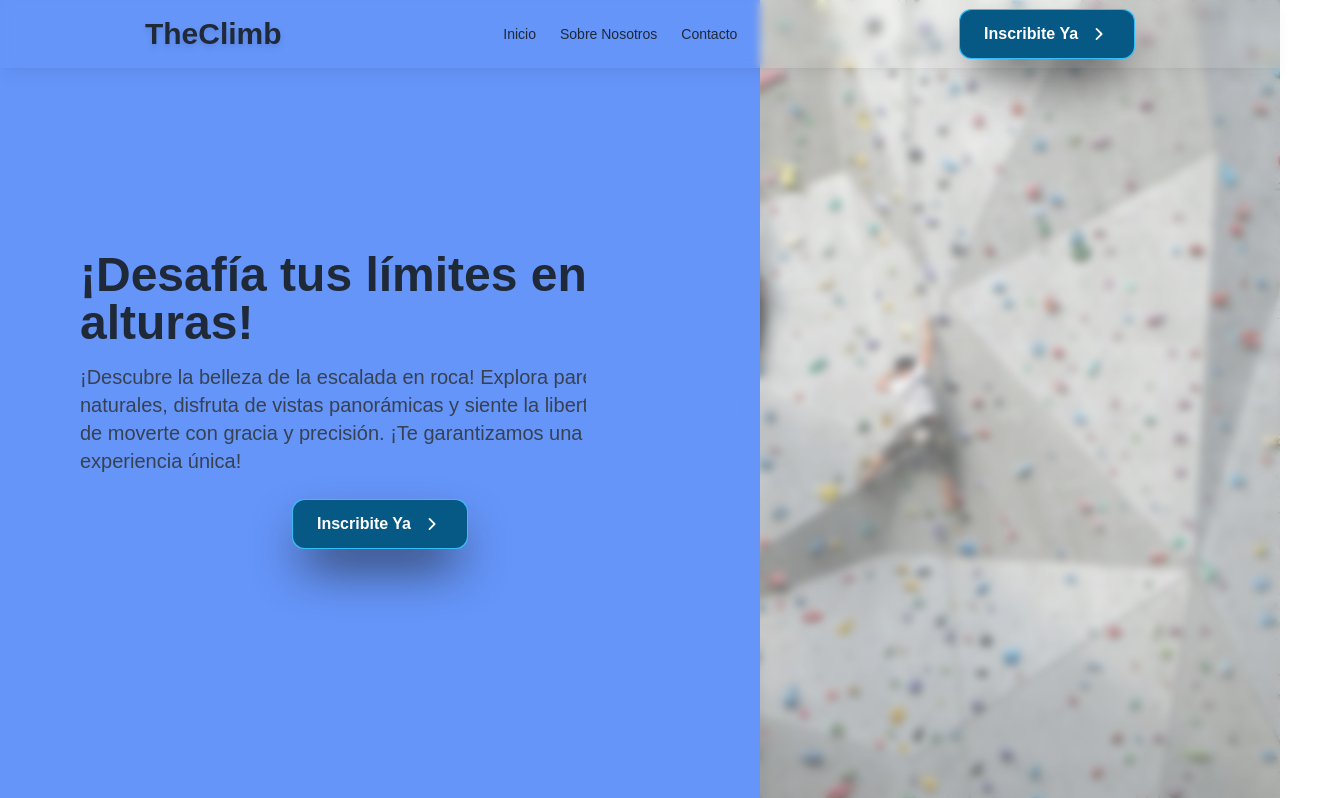
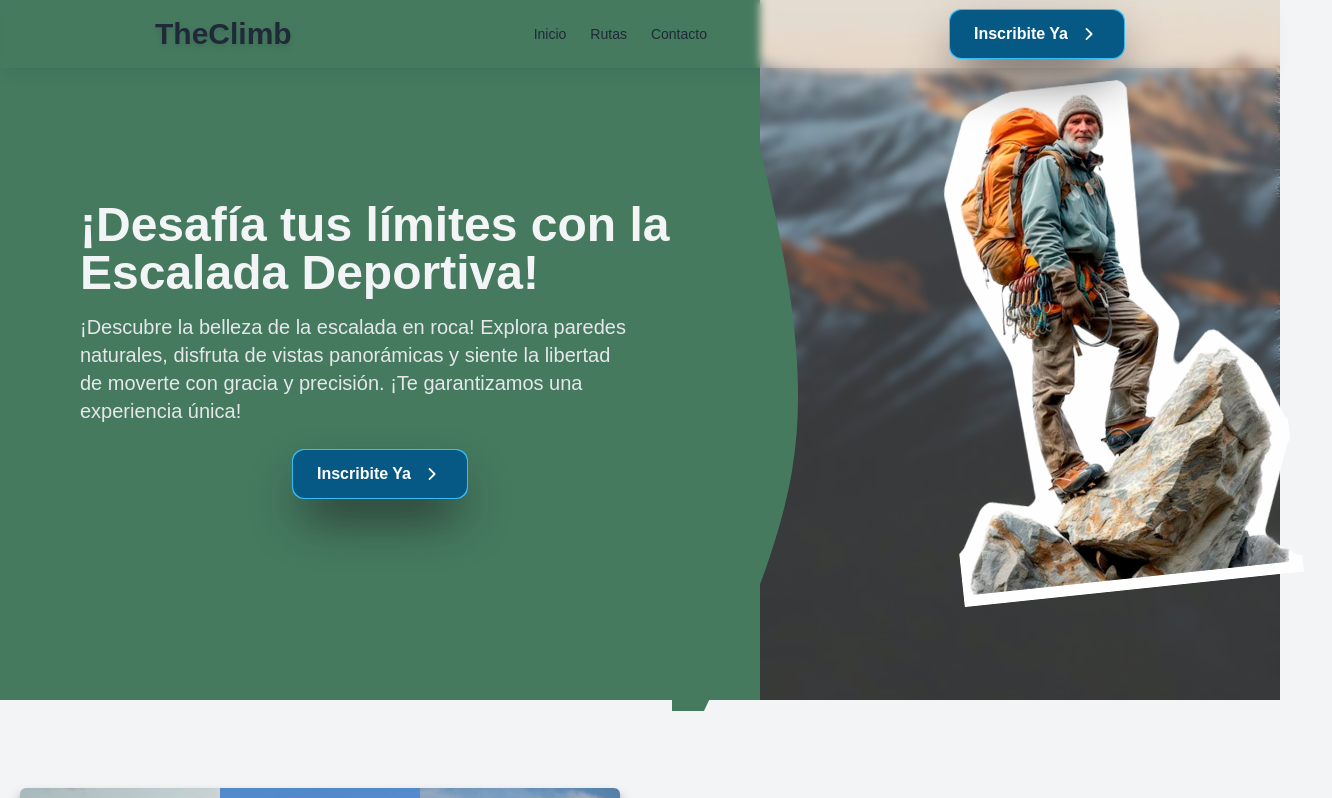
Before and after one commit to JhonnyRamos04/WebClambingReact, a React (Vite) app: page / in a window 1280 px wide. Shown: the top 798 px of the page, 1332 px wide, since content can reach past the window. Built offline with nearby package versions, Linux system fonts and the light colour scheme; a web font is replaced by a local one.

Commit message:
Change HeroSection

```diff
--- a/src/components/Header.jsx
+++ b/src/components/Header.jsx
@@ -22,7 +22,7 @@ export const Header = () => {
                             <a className='hover:underline' href='/'>Inicio</a>
                         </li>
                         <li>
-                            <a className='hover:underline' href='#'>Sobre Nosotros</a>
+                            <a className='hover:underline' href='#'>Rutas</a>
                         </li>
                         <li>
                             <a className='hover:underline' href='#'>Contacto</a>
--- a/src/components/Hero.jsx
+++ b/src/components/Hero.jsx
@@ -3,29 +3,31 @@ import { Wave } from "./ui/Wave"
 
 export const Hero = () => {
     return (
-        <section className='flex justify-between'>
+        <section className='flex '>
+            <Wave className="rotate-90 h-[160px] w-full absolute bottom-[369px] -right-28 z-0  " aria-hidden="true" />
             <div
-                className='bg-[#6595F9] h-screen flex flex-col px-20 py-4 items-center justify-center'
+                className='bg-[#457A5F] h-[700px] flex flex-col px-20 py-4 items-center justify-center'
             >
                 <div className="max-w-[600px]">
-                    <h1 className='text-4xl md:text-5xl font-bold text-gray-800 mb-4'>
-                        ¡Desafía tus límites en las alturas!
+                    <h1 className='text-4xl md:text-5xl font-bold text-gray-100 mb-4'>
+                        ¡Desafía tus límites con la Escalada Deportiva!
                     </h1>
-                    <p className='text-base md:text-xl text-gray-700 mb-6 text-pretty'>
+                    <p className='text-base md:text-xl text-gray-200 mb-6 text-pretty'>
                         ¡Descubre la belleza de la escalada en roca! Explora paredes naturales,
                         disfruta de vistas panorámicas y siente la libertad de moverte con
                         gracia y precisión. ¡Te garantizamos una experiencia única!
                     </p>
                 </div>
                 <HeroLink>Inscribite Ya</HeroLink>
-                <div className="bg-gray-100/40 w-screen backdrop-blur-sm h-screen absolute -z-10 right-0 top-0"></div>
-                <div className="w-[700px] object-cover absolute top-0 right-0 -z-20">
-                    <img src="/HeroClimb2.jpg" alt="Climbing-IMG" className=" w-full h-screen " />
-                </div>
 
             </div>
-            <Wave className="rotate-90 h-[200px] absolute bottom-[350px] right-36 z-0 " />
-
+            <div className="bg-gray-100/10 w-screen backdrop-blur-sm h-screen absolute -z-10 right-0 -top-24" aria-hidden="true" ></div>
+            <div className="w-[700px] object-cover absolute h-full -top-24 right-0 -z-20">
+                <img src="/MountainHero2.jpg" alt="Climbing-IMG" className=" w-full h-full " />
+            </div>
+            <div className="relative left-44 top-16 -rotate-6">
+                <img src="/HeroClambing.png" alt="Clambing" className="w-[360px]" />
+            </div>
         </section>
     )
 }
--- a/src/components/LandScapes.jsx
+++ b/src/components/LandScapes.jsx
@@ -3,7 +3,7 @@ import { Gallery } from "./ui/Gallery"
 export const LandScapes = () => {
     return (
         <section className='bg-gray-100 md:py-16 flex items-center justify-center'>
-            <div className='flex flex-col lg:flex-row items-center justify-around w-full'>
+            <div className='flex flex-col lg:flex-row items-center justify-around w-full mt-6'>
                 <Gallery />
                 <div className='max-w-[600px] p-4 md:p-0'>
                     <h2
--- a/src/components/ui/Wave.jsx
+++ b/src/components/ui/Wave.jsx
@@ -1,7 +1,7 @@
 export const Wave = ({ className }) => {
     return (
         <>
-            <svg className={className} xmlns="http://www.w3.org/2000/svg" viewBox="0 0 1440 320"><path fill="#6595F9" fillOpacity="1" d="M0,224L80,202.7C160,181,320,139,480,106.7C640,75,800,53,960,80C1120,107,1280,181,1360,218.7L1440,256L1440,320L1360,320C1280,320,1120,320,960,320C800,320,640,320,480,320C320,320,160,320,80,320L0,320Z"></path></svg>
+            <svg className={className} xmlns="http://www.w3.org/2000/svg" viewBox="0 0 1440 320"><path fill="#457A5F" fillOpacity="1" d="M0,224L80,202.7C160,181,320,139,480,106.7C640,75,800,53,960,80C1120,107,1280,181,1360,218.7L1440,256L1440,320L1360,320C1280,320,1120,320,960,320C800,320,640,320,480,320C320,320,160,320,80,320L0,320Z"></path></svg>
         </>
     )
 }
--- a/src/index.css
+++ b/src/index.css
@@ -9,4 +9,5 @@
 
 body {
     font-family: 'Noto Sans Variable', sans-serif;
+    background-color: #f3f4f6;
 }
```
Also changed, not shown: public/HeroClambing.png (added), public/MountainHero2.jpg (added), src/components/AboutUs.jsx (added).
